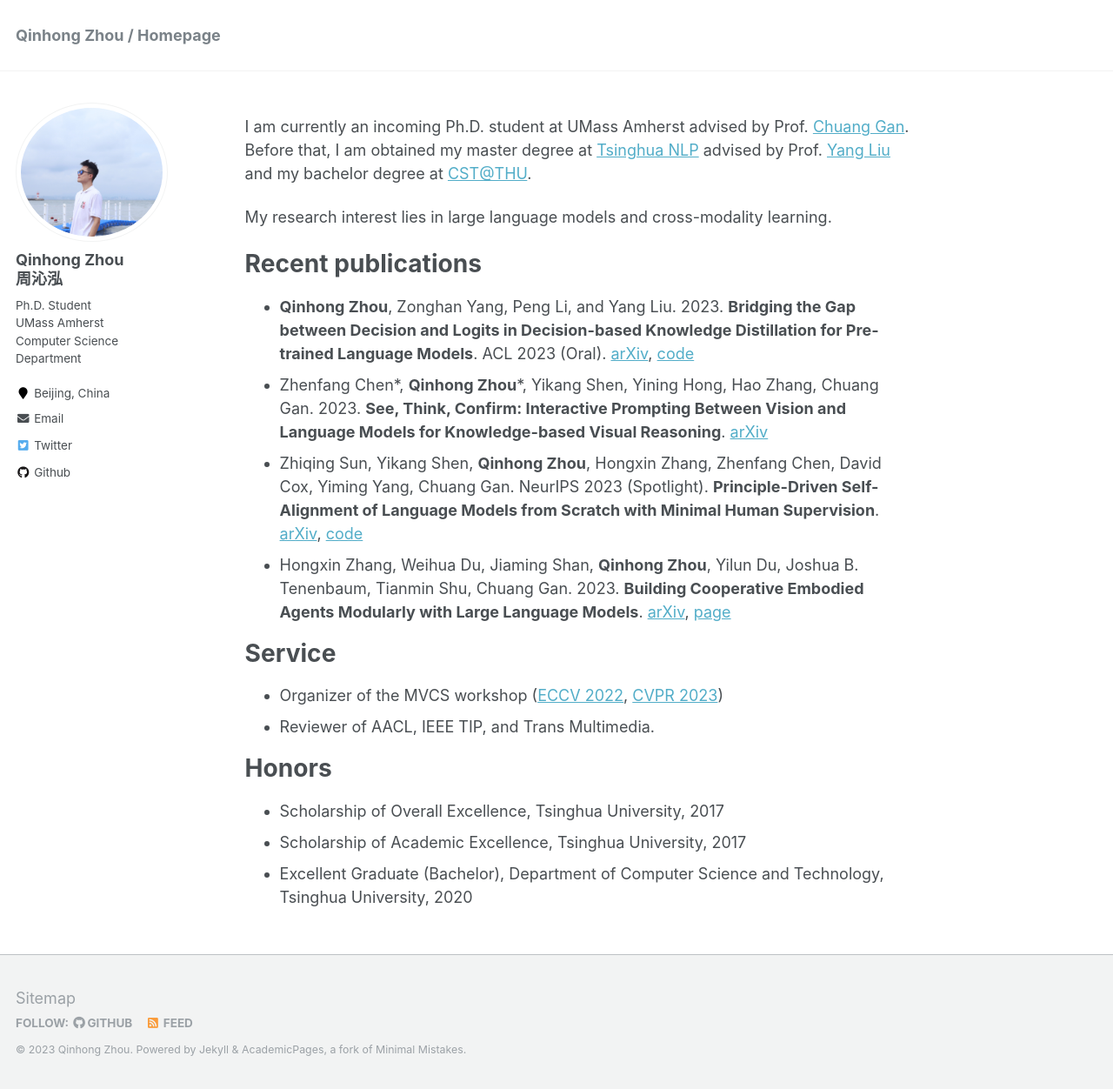
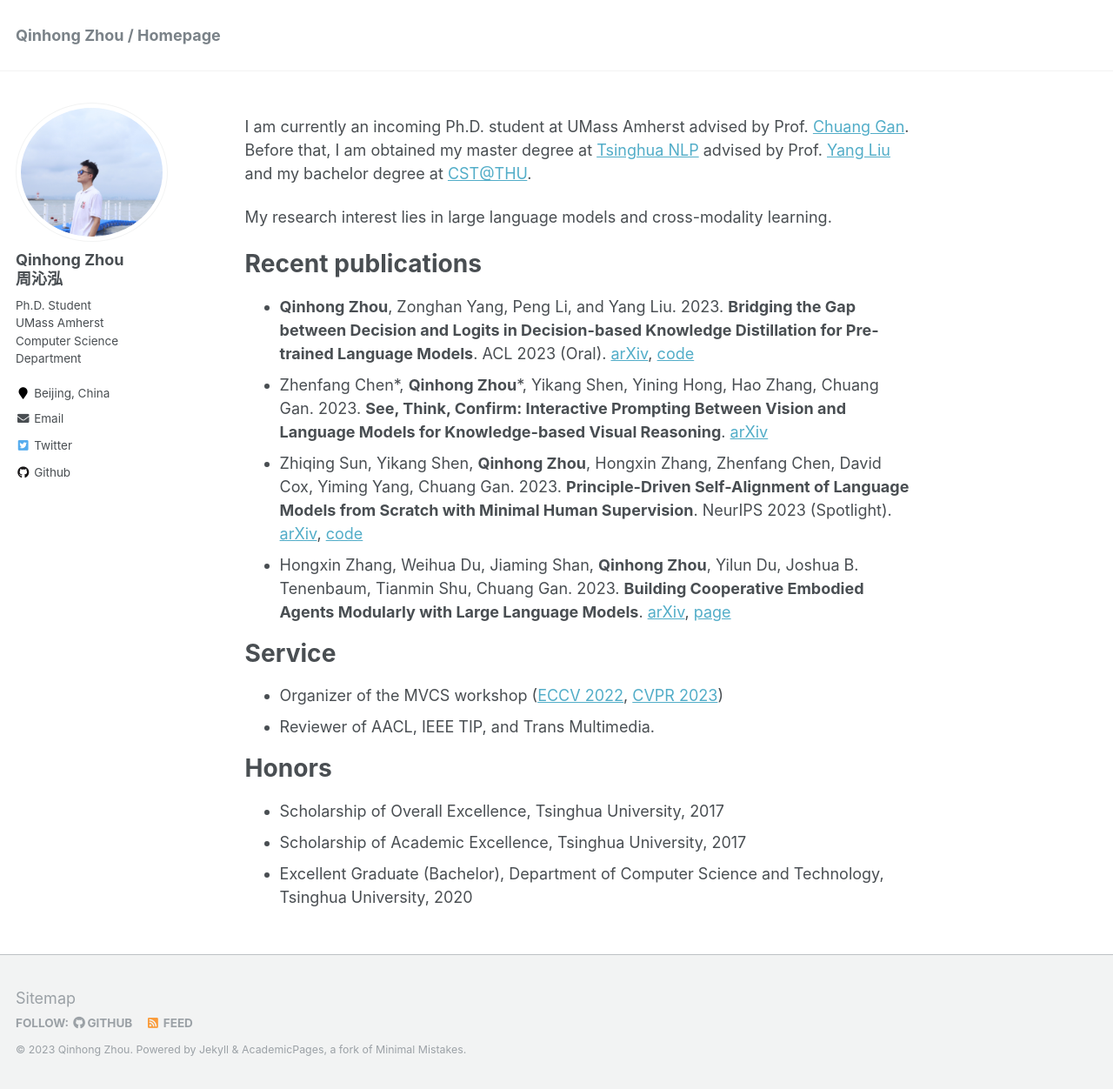
Before and after one commit to zhouqqhh/zhouqqhh.github.io, a Jekyll site: the page built from _pages/about.md, in a window 1280 px wide and 1252 px high. Shown: the whole window at 87% size. Built offline with Jekyll 4.4.1, drawn with Linux system fonts in a browser that asks for light colours.

Commit message:
Update about.md

```diff
--- a/_pages/about.md
+++ b/_pages/about.md
@@ -16,7 +16,7 @@ Recent publications
 ======
 * **Qinhong Zhou**, Zonghan Yang, Peng Li, and Yang Liu. 2023. **Bridging the Gap between Decision and Logits in Decision-based Knowledge Distillation for Pre-trained Language Models**. ACL 2023 (Oral). [arXiv](https://arxiv.org/abs/2306.08909), [code](https://github.com/zhouqqhh/DBKD-PLM)
 * Zhenfang Chen\*, **Qinhong Zhou**\*, Yikang Shen, Yining Hong, Hao Zhang, Chuang Gan. 2023. **See, Think, Confirm: Interactive Prompting Between Vision and Language Models for Knowledge-based Visual Reasoning**. [arXiv](https://arxiv.org/abs/2301.05226)
-* Zhiqing Sun, Yikang Shen, **Qinhong Zhou**, Hongxin Zhang, Zhenfang Chen, David Cox, Yiming Yang, Chuang Gan. NeurIPS 2023 (Spotlight). **Principle-Driven Self-Alignment of Language Models from Scratch with Minimal Human Supervision**. [arXiv](https://arxiv.org/abs/2305.03047), [code](https://github.com/IBM/Dromedary)
+* Zhiqing Sun, Yikang Shen, **Qinhong Zhou**, Hongxin Zhang, Zhenfang Chen, David Cox, Yiming Yang, Chuang Gan. 2023. **Principle-Driven Self-Alignment of Language Models from Scratch with Minimal Human Supervision**. NeurIPS 2023 (Spotlight). [arXiv](https://arxiv.org/abs/2305.03047), [code](https://github.com/IBM/Dromedary)
 * Hongxin Zhang, Weihua Du, Jiaming Shan, **Qinhong Zhou**, Yilun Du, Joshua B. Tenenbaum, Tianmin Shu, Chuang Gan. 2023. **Building Cooperative Embodied Agents Modularly with Large Language Models**. [arXiv](https://arxiv.org/abs/2307.02485), [page](https://vis-www.cs.umass.edu/Co-LLM-Agents/)
 
 Service
```
